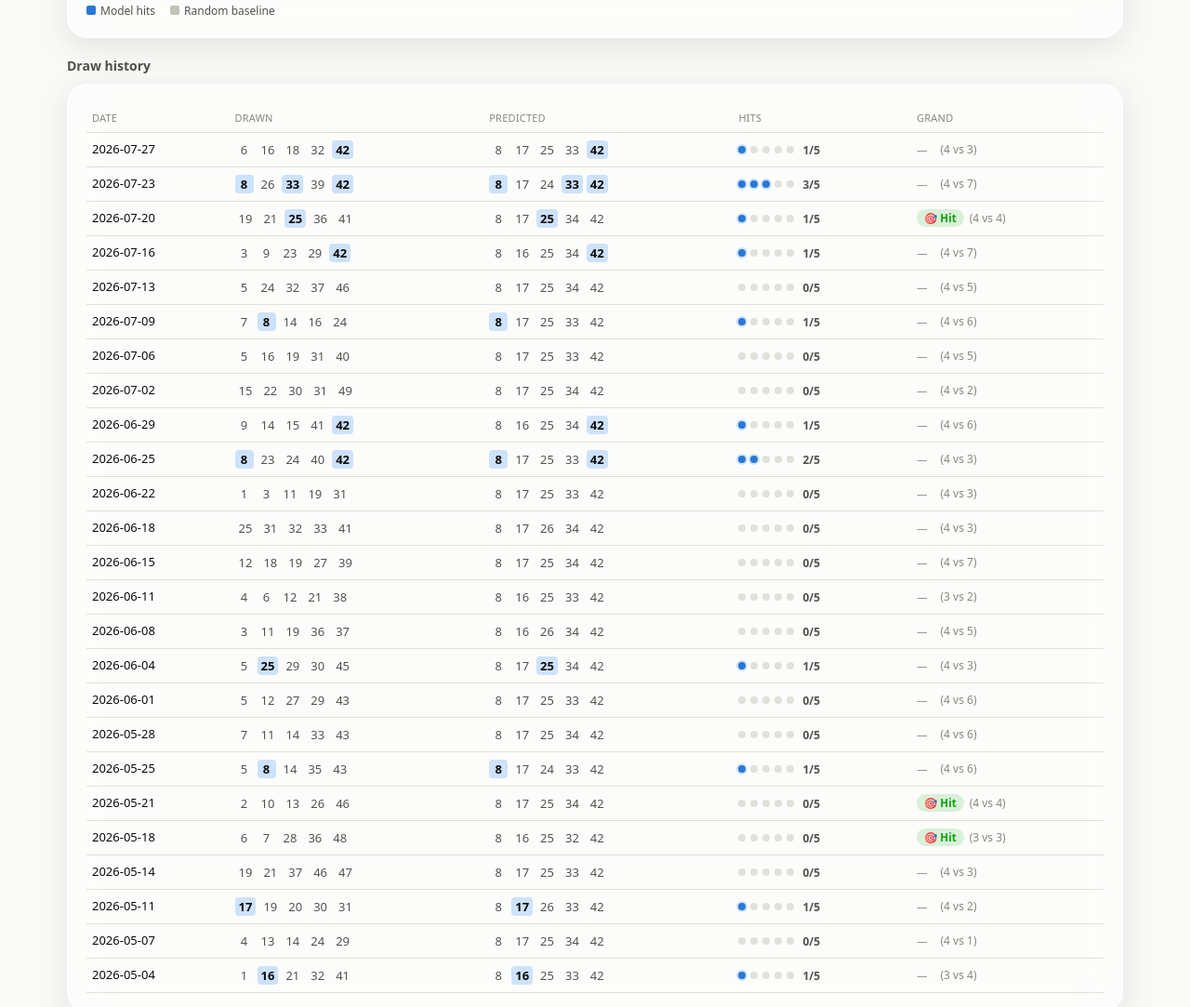
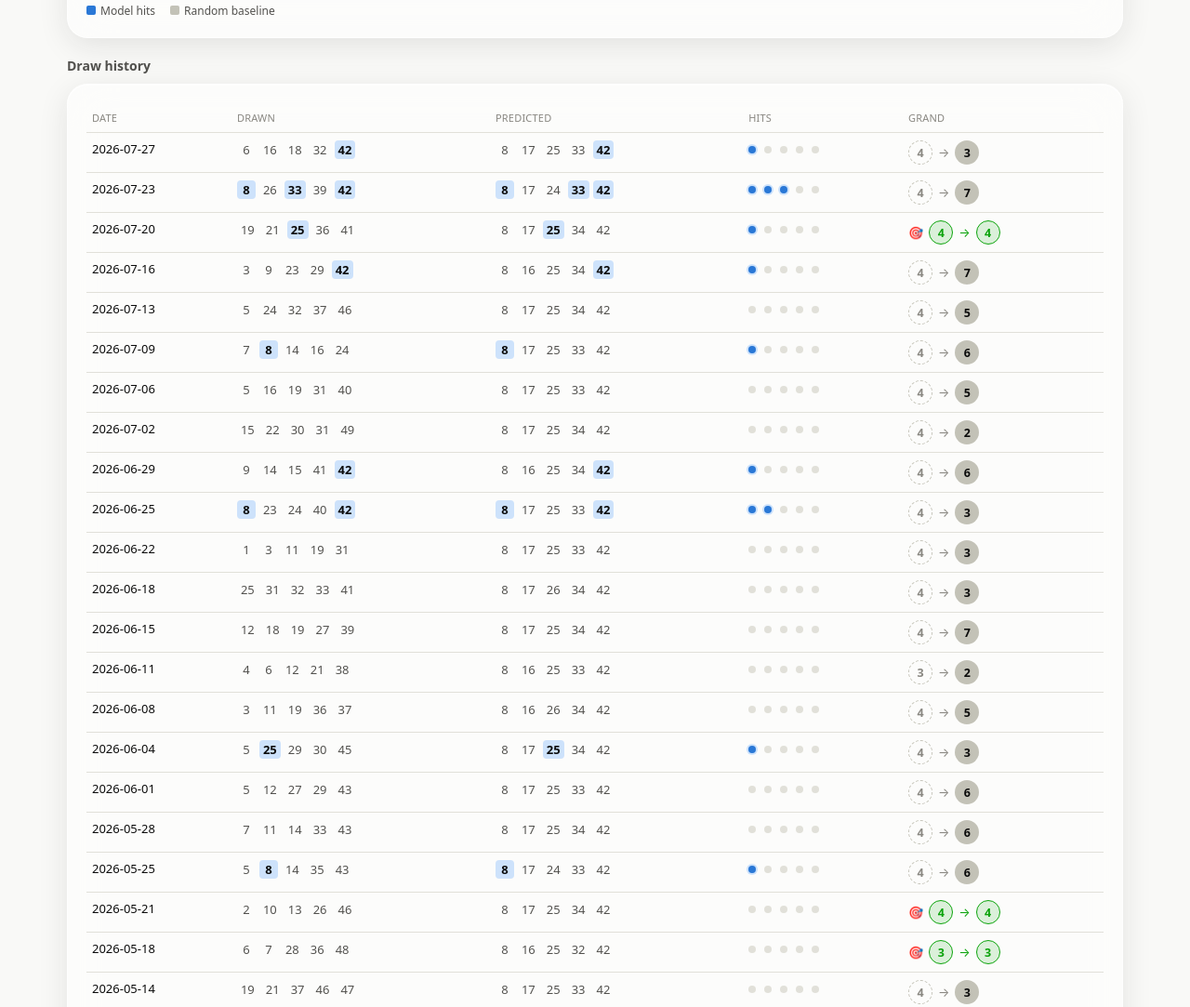
Before and after one commit to Anini-A/daily-grand-predictor, a plain HTML site: page docs/index.html in a window 1280 px wide. Shown: the part 1455-2538 px from the top of the page at 93% size. Drawn offline with Linux system fonts and the light colour scheme.

Commit message:
Make Hits and Grand columns fully visual (drop "1/5" and "vs" text)
- Hits: pip meter only, count moved to hover tooltip
- Grand: predicted -> actual mini-balls that turn green on match, no "Hit"/"vs" wording

Co-Authored-By: Claude Opus 4.8 <noreply@anthropic.com>

```diff
--- a/docs/app.js
+++ b/docs/app.js
@@ -11,7 +11,7 @@ async function loadJSON(path) {
 function hitMeterHTML(n) {
   let pips = "";
   for (let i = 0; i < 5; i++) pips += `<span class="pip ${i < n ? "on" : ""}"></span>`;
-  return `<div class="hit-meter"><span class="pips">${pips}</span><span class="hit-frac">${n}/5</span></div>`;
+  return `<div class="hit-meter" title="${n}/5">${pips}</div>`;
 }
 
 function ballHTML(n, hit, grand) {
@@ -234,12 +234,14 @@ function renderHistory(lang, audit) {
       ? d.predicted.map((x) => `<span class="n ${drawnSet.has(x) ? "hit" : ""}">${x}</span>`).join("")
       : `<span class="empty-state">&mdash;</span>`;
     const hits = hasPrediction ? hitMeterHTML(d.model_hits) : "&mdash;";
-    const grandBadge = d.grand_hit
-      ? `<span class="grand-badge hit">${t(lang, "grand_hit")}</span>`
-      : `<span class="grand-badge miss">&mdash;</span>`;
     const grand = hasPrediction
-      ? `${grandBadge}<span class="grand-compare">(${d.grand_predicted} vs ${d.grand_actual})</span>`
-      : `${d.grand_actual}`;
+      ? `<span class="grand-cell ${d.grand_hit ? "matched" : ""}" title="${t(lang, "grand_tip", { pred: d.grand_predicted, act: d.grand_actual })}">
+           ${d.grand_hit ? '<span class="grand-target">🎯</span>' : ""}
+           <span class="gball pred">${d.grand_predicted}</span>
+           <span class="gsep">&rarr;</span>
+           <span class="gball act">${d.grand_actual}</span>
+         </span>`
+      : `<span class="gball act solo">${d.grand_actual}</span>`;
     return `
       <tr>
         <td>${d.date}</td>
--- a/docs/i18n.js
+++ b/docs/i18n.js
@@ -73,6 +73,7 @@ const TRANSLATIONS = {
     chart_tooltip: "Model: {hits}/5 &middot; Random avg: {baseline}/5",
     history_empty: "No draws to show yet.",
     grand_hit: "🎯 Hit",
+    grand_tip: "Predicted {pred}, drawn {act}",
     loading: "Loading&hellip;",
   },
   fr: {
@@ -152,6 +153,7 @@ const TRANSLATIONS = {
     chart_tooltip: "Modèle : {hits}/5 &middot; Moyenne aléatoire : {baseline}/5",
     history_empty: "Aucun tirage à afficher pour le moment.",
     grand_hit: "🎯 Réussi",
+    grand_tip: "Prédit {pred}, tiré {act}",
     loading: "Chargement&hellip;",
   },
 };
--- a/docs/style.css
+++ b/docs/style.css
@@ -387,12 +387,45 @@ table.history .hit-count {
   background: var(--accent);
   box-shadow: 0 0 0 2px var(--accent-soft);
 }
-.hit-meter .hit-frac {
-  font-size: 12px;
+
+.grand-cell {
+  display: inline-flex;
+  align-items: center;
+  gap: 6px;
+}
+.grand-cell .gball,
+.gball.solo {
+  width: 26px;
+  height: 26px;
+  border-radius: 50%;
+  display: inline-flex;
+  align-items: center;
+  justify-content: center;
+  font-size: 12.5px;
   font-weight: 600;
-  color: var(--text-secondary);
   font-variant-numeric: tabular-nums;
 }
+.grand-cell .gball.pred {
+  background: transparent;
+  border: 1.5px dashed var(--baseline);
+  color: var(--text-muted);
+}
+.grand-cell .gball.act,
+.gball.solo {
+  background: var(--gray-context);
+  color: var(--text-primary);
+}
+.grand-cell .gsep {
+  color: var(--text-muted);
+  font-size: 13px;
+}
+.grand-cell.matched .gball {
+  background: rgba(12, 163, 12, 0.14);
+  border: 1.5px solid #0ca30c;
+  color: #0ca30c;
+}
+.grand-cell.matched .gsep { color: #0ca30c; }
+.grand-cell .grand-target { font-size: 13px; line-height: 1; }
 
 .grand-badge {
   display: inline-flex;
```
